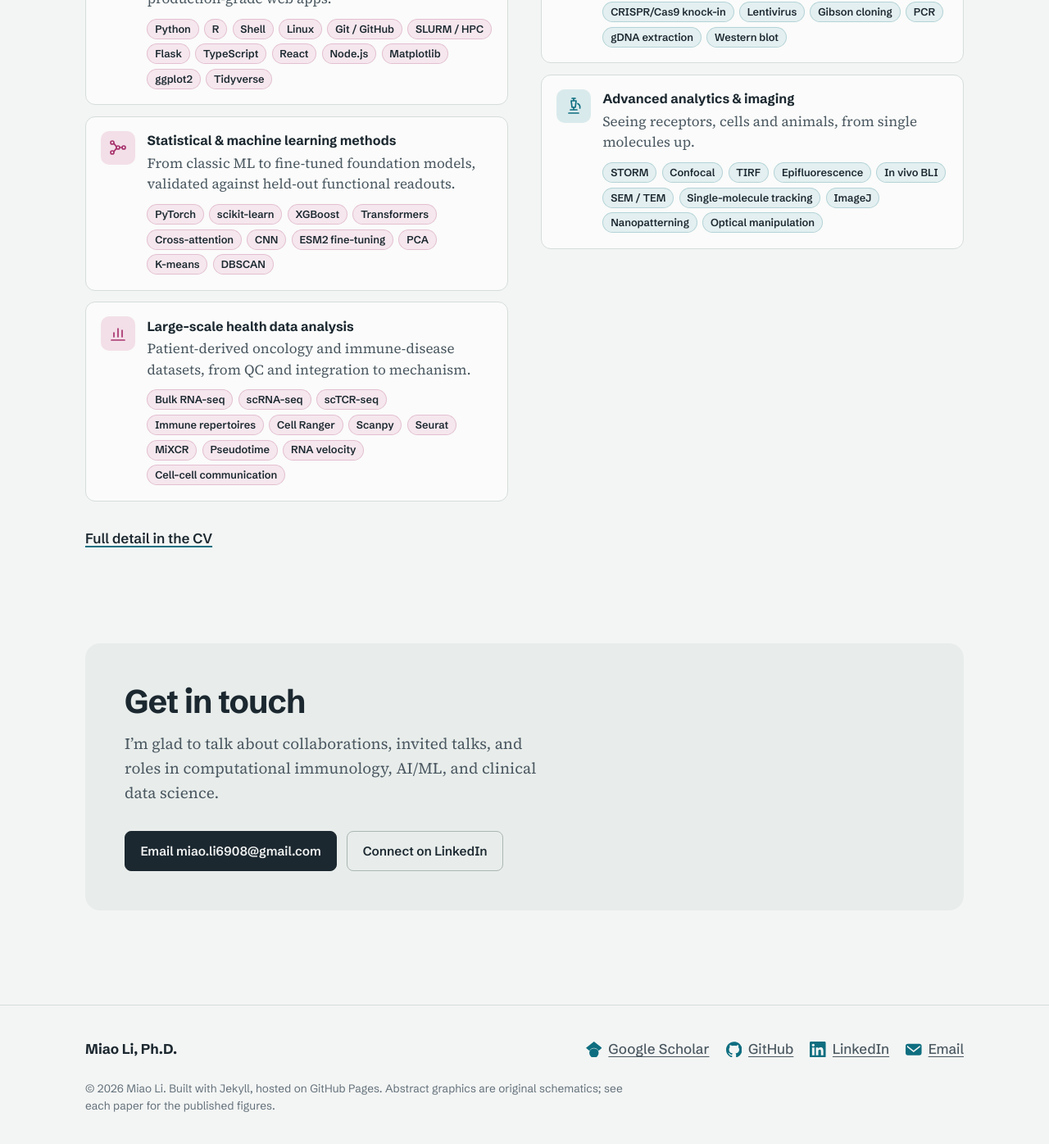
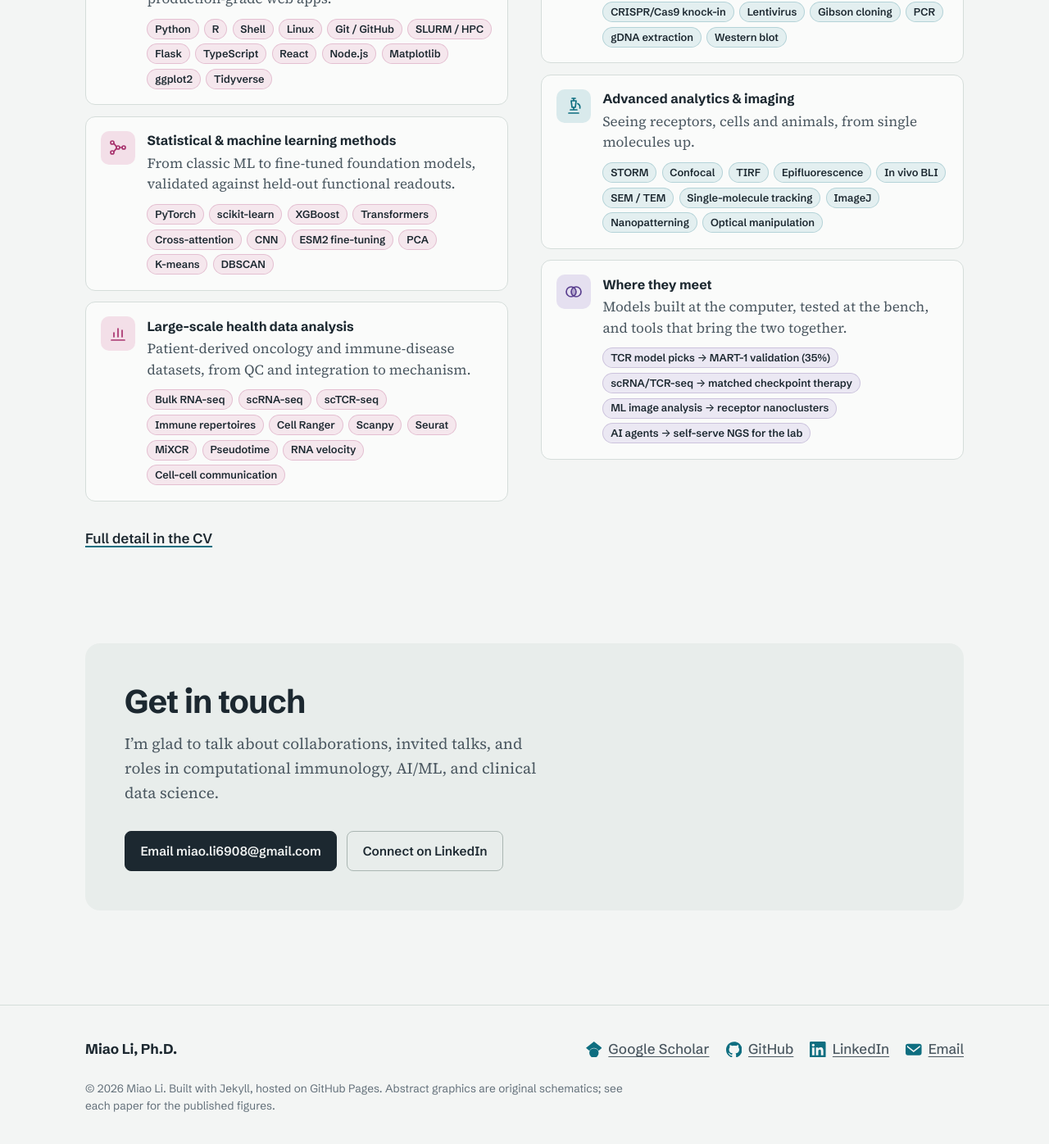
Before and after one commit to sys0507/sys0507.github.io, a Jekyll site: the page built from index.html, in a window 1280 px wide and 1400 px high, scrolled down 7389 px. Shown: the top 1396 px of the window at 82% size. Built offline with Jekyll 4.4.1, drawn with Linux system fonts in a browser that asks for light colours.

Commit message:
Toolkit: add violet 'Where they meet' card under At the bench
Co-Authored-By: Claude Opus 5.5 <noreply@anthropic.com>
Claude-Session: https://claude.ai/code/session_01EzLeK1VxvnqC3fWeiYiGdY

```diff
--- a/_data/skills.yml
+++ b/_data/skills.yml
@@ -37,3 +37,9 @@ bench:
     summary: "Seeing receptors, cells and animals, from single molecules up."
     tools: ["STORM", "Confocal", "TIRF", "Epifluorescence", "In vivo BLI", "SEM / TEM", "Single-molecule tracking", "ImageJ", "Nanopatterning", "Optical manipulation"]
     items: "Advanced microscopy (super-resolution STORM, confocal, TIRF, epi-fluorescence); bioluminescence imaging (BLI) for in vivo CAR-T tracking; electron microscopy (SEM, TEM) and single-molecule tracking; image analysis and quantification (ImageJ); nanopatterned surfaces and optical manipulation"
+# Homepage only: the card under "At the bench" where the two halves join (merge = violet).
+meet:
+  - area: "Where they meet"
+    icon: "merge"
+    summary: "Models built at the computer, tested at the bench, and tools that bring the two together."
+    tools: ["TCR model picks → MART-1 validation (35%)", "scRNA/TCR-seq → matched checkpoint therapy", "ML image analysis → receptor nanoclusters", "AI agents → self-serve NGS for the lab"]
--- a/_includes/toolkit-icon.html
+++ b/_includes/toolkit-icon.html
@@ -8,6 +8,7 @@
 {%- when "cell" -%}<circle cx="12" cy="12" r="7"/><circle cx="12.8" cy="11.2" r="2.4" fill="currentColor" stroke="none"/><path d="M12 5V2.5M17 7l1.8-1.8M19 12h2.5"/>
 {%- when "dna" -%}<path d="M7 3c0 6 10 8 10 18M17 3c0 6-10 8-10 18M8.3 6.5h7.4M8.3 17.5h7.4M10 12h4"/>
 {%- when "scope" -%}<path d="M10 3l4 0M12 3v3M9 6h6l-1 8h-4z"/><path d="M12 14v3M6 21h12M8 17h8"/><path d="M17 9.5c2 1 3 3 2.6 5.5"/>
+{%- when "merge" -%}<circle cx="9" cy="12" r="6"/><circle cx="15" cy="12" r="6"/><path d="M12 7.2a6 6 0 0 1 0 9.6a6 6 0 0 1 0-9.6z" fill="currentColor" fill-opacity=".35" stroke="none"/>
 {%- else -%}<circle cx="12" cy="12" r="3" fill="currentColor" stroke="none"/>
 {%- endcase -%}
 </svg>
--- a/assets/css/main.css
+++ b/assets/css/main.css
@@ -358,6 +358,7 @@ html:has(.lightbox[open]) { overflow: hidden; }
 .tk-col { --c: var(--research); --t: var(--research-tint); }
 .tk-col--code { --c: var(--code); --t: var(--code-tint); }
 .tk-col h3 { font-size: 1.1rem; font-weight: 700; padding-bottom: .7rem; margin-bottom: 1rem; border-bottom: 2px solid var(--c); }
+.tk-card--merge { --c: var(--merge); --t: var(--merge-tint); }
 .tk-cards { list-style: none; margin: 0; padding: 0; display: grid; gap: .85rem; }
 .tk-card { display: grid; grid-template-columns: auto minmax(0, 1fr); gap: .9rem; padding: 1.05rem 1.15rem 1.15rem; background: var(--plate); border: 1px solid var(--rule); border-radius: var(--radius); transition: border-color .15s, box-shadow .15s; }
 .tk-card:hover { border-color: var(--c); box-shadow: 0 4px 18px rgba(28, 40, 48, .07); }
--- a/index.html
+++ b/index.html
@@ -146,6 +146,16 @@ intro_video:
           </div>
         </li>
         {%- endfor %}
+        {%- if half.key == "bench" %}{% for sk in site.data.skills.meet %}
+        <li class="tk-card tk-card--merge">
+          <span class="tk-icon" aria-hidden="true">{% include toolkit-icon.html name=sk.icon %}</span>
+          <div class="tk-body">
+            <h4>{{ sk.area }}</h4>
+            <p>{{ sk.summary }}</p>
+            <ul class="tk-tools" role="list">{% for t in sk.tools %}<li>{{ t }}</li>{% endfor %}</ul>
+          </div>
+        </li>
+        {%- endfor %}{% endif %}
       </ul>
     </div>
     {%- endfor %}
```
